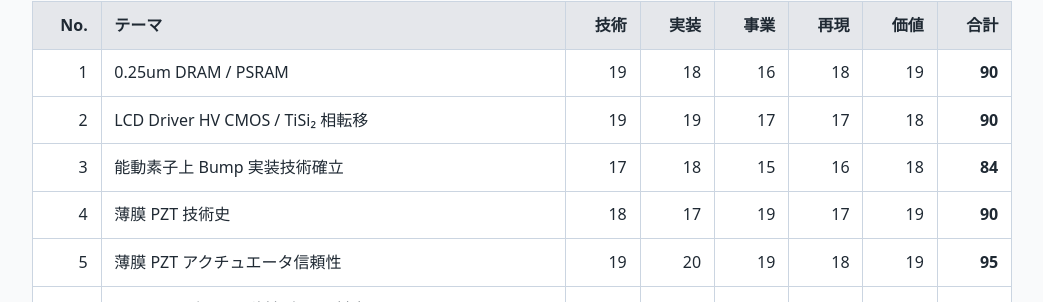
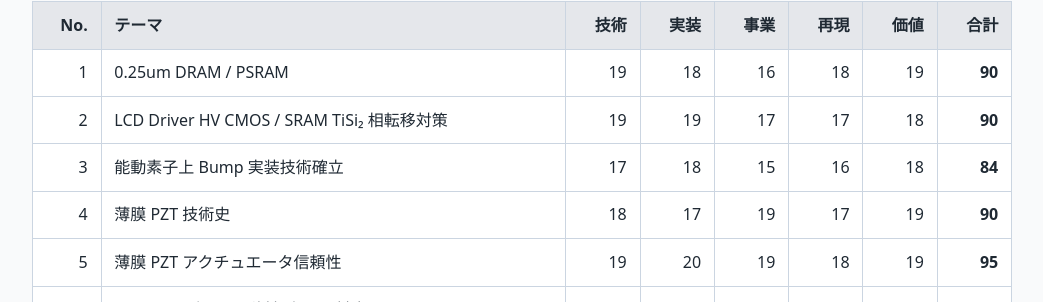
Before and after one commit to Samizo-AITL/Samizo-AITL.github.io, a Jekyll site: the page built from about/docs/evaluation.md, in a window 1280 px wide. Shown: the part 685-987 px from the top of the page, without its empty margins (118-1161 px from the left). Built offline with Jekyll 4.4.1, drawn with Linux system fonts in a browser that asks for light colours.

Commit message:
Update evaluation.md

```diff
--- a/about/docs/evaluation.md
+++ b/about/docs/evaluation.md
@@ -29,7 +29,7 @@ title: "Evaluation Matrix — Manufacturing Technology"
 | No. | テーマ | 技術 | 実装 | 事業 | 再現 | 価値 | 合計 |
 |---:|---|---:|---:|---:|---:|---:|---:|
 | 1 | 0.25um DRAM / PSRAM | 19 | 18 | 16 | 18 | 19 | **90** |
-| 2 | LCD Driver HV CMOS / TiSi₂ 相転移 | 19 | 19 | 17 | 17 | 18 | **90** |
+| 2 | LCD Driver HV CMOS / SRAM TiSi₂ 相転移対策 | 19 | 19 | 17 | 17 | 18 | **90** |
 | 3 | 能動素子上 Bump 実装技術確立 | 17 | 18 | 15 | 16 | 18 | **84** |
 | 4 | 薄膜 PZT 技術史 | 18 | 17 | 19 | 17 | 19 | **90** |
 | 5 | 薄膜 PZT アクチュエータ信頼性 | 19 | 20 | 19 | 18 | 19 | **95** |
```
